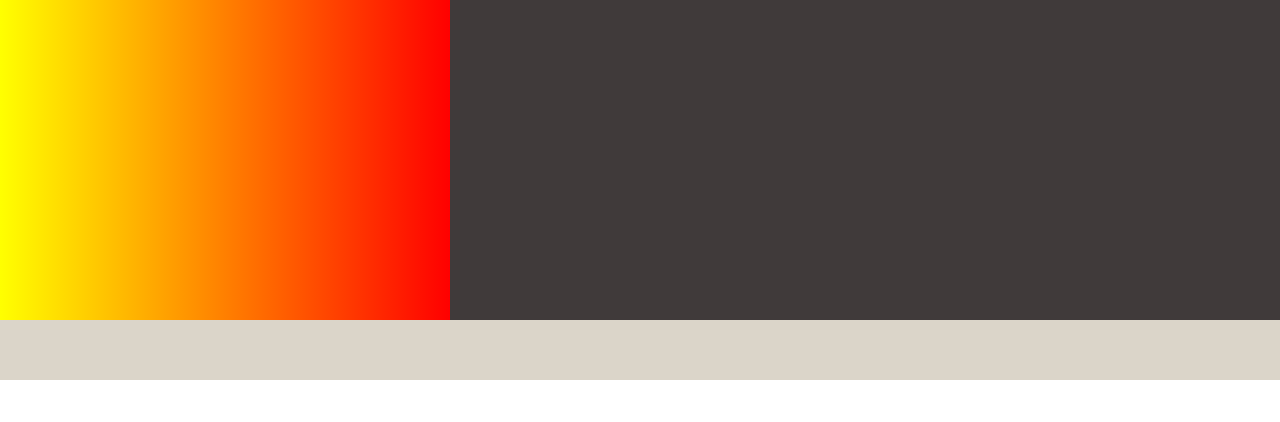
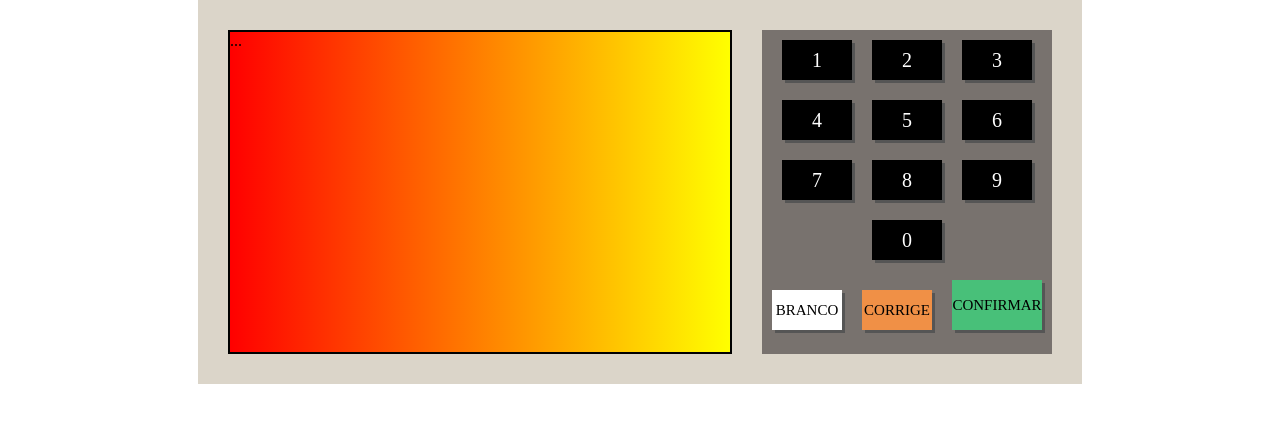
Before and after one commit to Jeff-Aug/UrnaEletro, a plain HTML site: page index.html in a window 1280 px wide. Drawn offline with Linux system fonts and the light colour scheme.

Commit message:
Configurando o teclado

```diff
--- a/index.html
+++ b/index.html
@@ -10,9 +10,33 @@
 <body>
     <div class="urna">
         <div class="tela">
+            ...
+        </div>
 
-        </div>
         <div class="teclado">
+            <div class="teclado--linha">
+                <div class="teclado--botao">1</div>
+                <div class="teclado--botao">2</div>
+                <div class="teclado--botao">3</div>
+            </div>
+            <div class="teclado--linha">
+                <div class="teclado--botao">4</div>
+                <div class="teclado--botao">5</div>
+                <div class="teclado--botao">6</div>
+            </div>
+            <div class="teclado--linha">
+                <div class="teclado--botao">7</div>
+                <div class="teclado--botao">8</div>
+                <div class="teclado--botao">9</div>
+            </div>
+            <div class="teclado--linha">
+                <div class="teclado--botao">0</div>
+            </div>
+            <div class="teclado--linha">
+                <div class="teclado--botao botao--branco">BRANCO</div>
+                <div class="teclado--botao botao--corrige">CORRIGE</div>
+                <div class="teclado--botao botao--confirmar">CONFIRMAR</div>
+            </div>
         </div>
 
     </div>
--- a/style.css
+++ b/style.css
@@ -1,18 +1,63 @@
 body{
     margin: 0;
+    display: flex;
+    justify-content: center;
+    align-items: center;
 }
 
 
-.teclado{
+.urna{
     background-color: #dbd5c9;
     padding: 30px;
-    /* display: flex; */
+    display: flex;
 }
 .tela{
-    width: 450px;
+    width: 500px;
     height: 320px;
-    background: linear-gradient(to right, yellow, red);
+    background: linear-gradient(to right, red, yellow);
+    border: 2px solid;
 }
-.urna{
-    background-color: #403a3a ;
+.teclado{
+    margin-left: 30px;
+    background-color: #403a3aa1 ;
 }
+.teclado--linha{
+    display: flex;
+    justify-content: center;
+    align-items: flex-end;
+    /* alinha os botão tomando como base o fim da linha */
+
+}
+.teclado--botao{
+    width: 70px;
+    height: 40px;
+    background-color: #000;
+    color: #fff;
+    font-size: 20px;
+    display: flex;
+    justify-content: center;
+    align-items: center;
+    margin: 10px;
+    cursor: pointer;
+    box-shadow: 3px 3px 0px #555 ;
+}
+.botao--branco{
+    background-color: white;
+    color: #000;
+    font-size: 15px;
+
+}
+.botao--corrige{
+    background-color: #f09046;
+    color: black;
+    font-size: 15px;
+}
+.botao--confirmar{
+    background-color: #48c079;
+    color: black;
+    font-size: 15px;
+    width: 90px;
+    height: 50px;
+
+
+}
```
